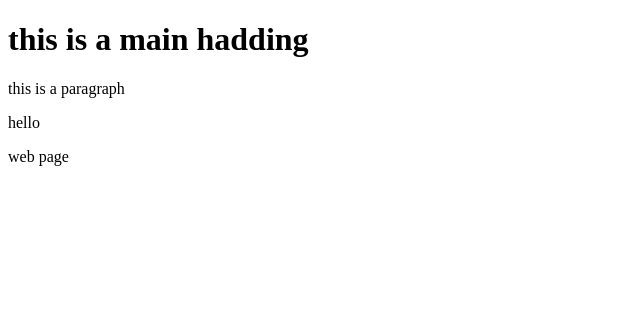
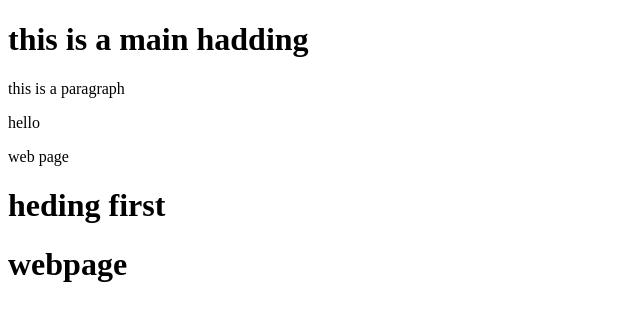
Before and after one commit to Yashpal1408/Demo, a plain HTML site: page index.html in a window 1280 px wide. Shown: the whole page, without its empty margins (0-640 px from the left). Drawn offline with Linux system fonts and the light colour scheme.

Commit message:
webpage commit

```diff
--- a/index.html
+++ b/index.html
@@ -11,5 +11,7 @@
   <p> this is a paragraph</p>
   <p>hello</p>
   <p>web page</p>
+  <h1>heding first</h1>
+  <h1>webpage</h1>
 </body>
 </html>
```
